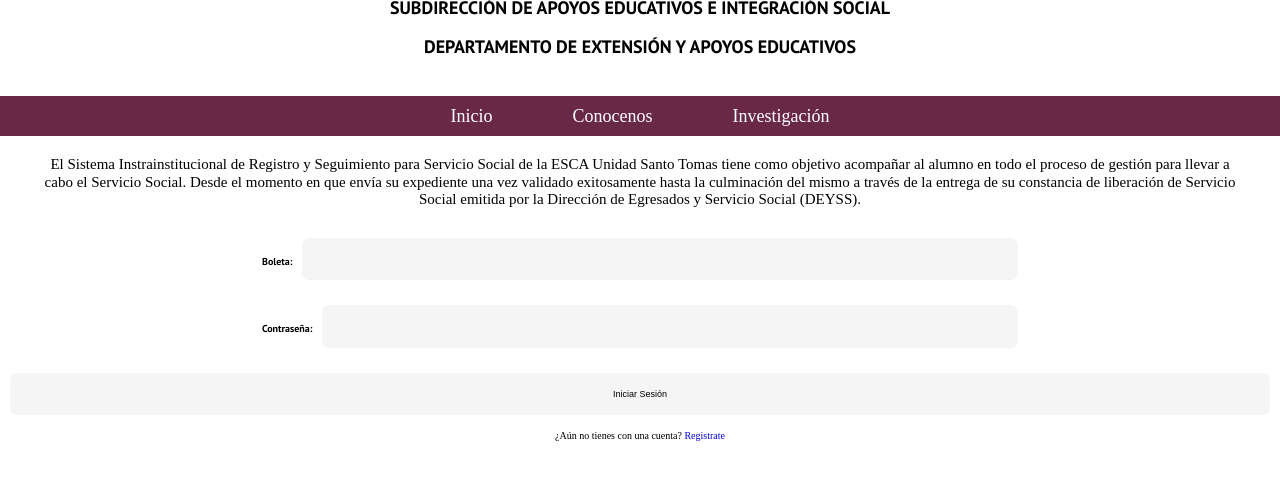
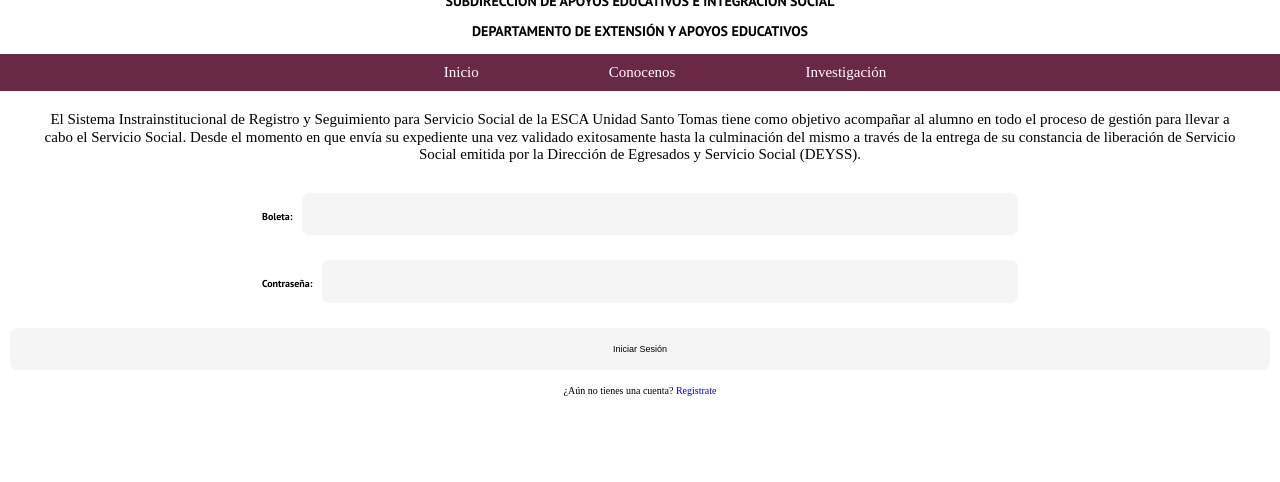
Before and after one commit to DanielG07/SistemaAtencionSS, a Flask app: page / in a window 1280 px wide. Shown: the part 344-826 px from the top of the page. After the commit the page ends 740 px from the top, so only its background shows below. Run offline with Flask 2, Linux system fonts and the light colour scheme.

Commit message:
ahora fue error de dedo xd

```diff
--- a/app/static/css/style.css
+++ b/app/static/css/style.css
@@ -22,16 +22,16 @@
 }
 
 h1{
-    font-size: 3.2rem;
+    font-size: 3.0rem;
 }
 h2{
-    font-size: 2.4rem;
+    font-size: 2.2rem;
 }
 h3{
-    font-size: 1.8rem;
+    font-size: 1.4rem;
 }
 h4{
-    font-size: 1.4rem;
+    font-size: 1rem;
 }
 img{
     width: auto;
@@ -109,9 +109,7 @@
 /* Barra nav */
 
 .barra-navegacion{
-    margin-top: 2rem;
     background:var(--primario);
-
 }
 
 @media (min-width: 768px){
@@ -127,10 +125,12 @@
 .barra-navegacion__enlace{
     display: block;
     text-align: center;
-    font-size: 1.8rem;
+    font-family: var(--fuenteParrafos);
+    font-size: 1.5rem;
     color: var(--blanco);
     list-style-type: none;
     padding-bottom: 1rem;
+    margin-left: 5rem;
 }
 .barra-navegacion a:hover{
     color: #868585;
@@ -215,4 +215,9 @@
     font-size: 1rem;
     margin-bottom: 4rem;
 }
+.Idp-submit{
+        font-family: var(--fuenteParrafos);
+        font-weight: normal;
+        font-size: 1rem;
+}
 /*  */
--- a/app/templates/index.html
+++ b/app/templates/index.html
@@ -44,7 +44,7 @@
                 </div>
             </form>
 
-            <p class="Registrate no-margin">¿Aún no tienes con una cuenta? <a href="/registro">Registrate</a></p>
+            <p class="Registrate no-margin">¿Aún no tienes una cuenta? <a href="/registro">Registrate</a></p>
 
         </div>
 
```
